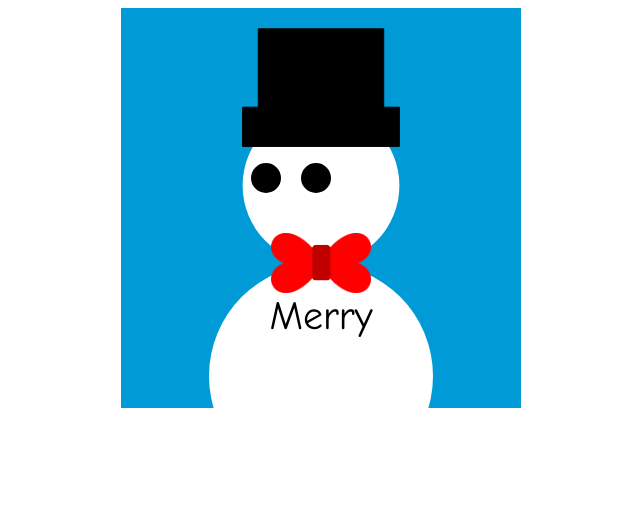
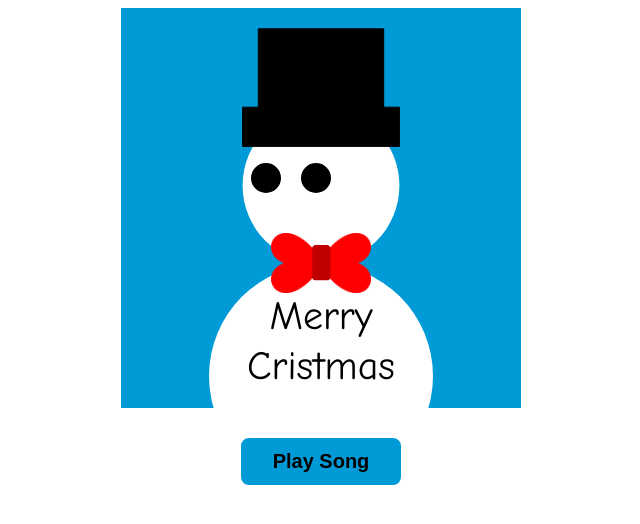
Before and after one commit to YAlorenzo/CanvasCourse, a plain HTML site: page lectures/lecture8.html in a window 1280 px wide. Shown: the whole page, without its empty margins (319-959 px from the left). Drawn offline with Linux system fonts and the light colour scheme.

Commit message:
addSound

```diff
--- a/lectures/lecture8.html
+++ b/lectures/lecture8.html
@@ -11,21 +11,52 @@
         display: flex;
         background-color: #009bd7;
       }
+
+      .button {
+        display: flex;
+        margin-left: auto;
+        margin-right: auto;
+        background-color: #009bd7;
+        border: 2px solid #009bd7;
+        font-size: 20px;
+        cursor: pointer;
+        font-weight: 700;
+        border-radius: 8px;
+        margin-top: 30px;
+        padding: 10px 30px;
+        transition: background-color 0.5s cubic-bezier(0.165, 0.84, 0.44, 1);
+      }
+      .button:hover {
+        background-color: white;
+      }
     </style>
   </head>
   <body>
     <canvas id="myCanvas" width="400" height="400"> </canvas>
 
+    <button class="button">Play Song</button>
+
     <script src="snowman.js"></script>
     <script>
       const context = myCanvas.getContext("2d");
+      const buttonPlay = document.querySelector('.button');
       const minX = 170;
       const rangeX = 60;
       let p = 0;
 
-      const bow= new Image();
+      const bow = new Image();
       bow.src = "./img/bow.png";
 
+      const song = new Audio("./sounds/jingleBells.mp3");
+
+      document.addEventListener("keydown", function (info) {
+        if (info.code === "Space") {
+          song.play();
+        }
+        buttonPlay.addEventListener("click", () => {
+          song.play();
+        });
+      });
 
       myCanvas.addEventListener("mousemove", function (info) {
         p = info.offsetX / myCanvas.width;
@@ -45,11 +76,11 @@
 
         context.drawImage(bow, 150, 225, 100, 60);
 
-        context.font="40px Comic Sans MS";
-        context.textAlign='center';
-        context.textBaseline='middle';
+        context.font = "40px Comic Sans MS";
+        context.textAlign = "center";
+        context.textBaseline = "middle";
         context.fillText("Merry", 200, 310);
-
+        context.fillText("Cristmas", 200, 360);
         requestAnimationFrame(animate);
       }
     </script>
```
Also changed, not shown: 1 other file.
